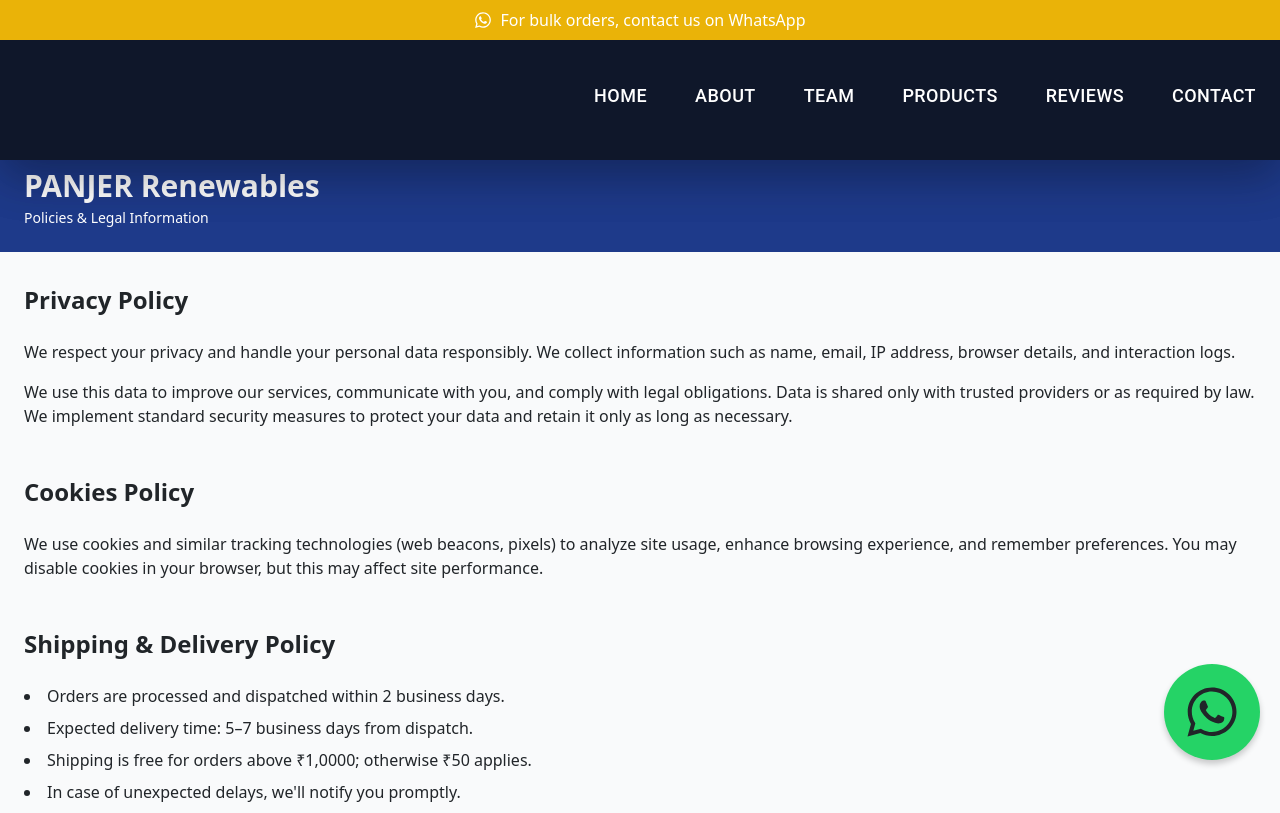
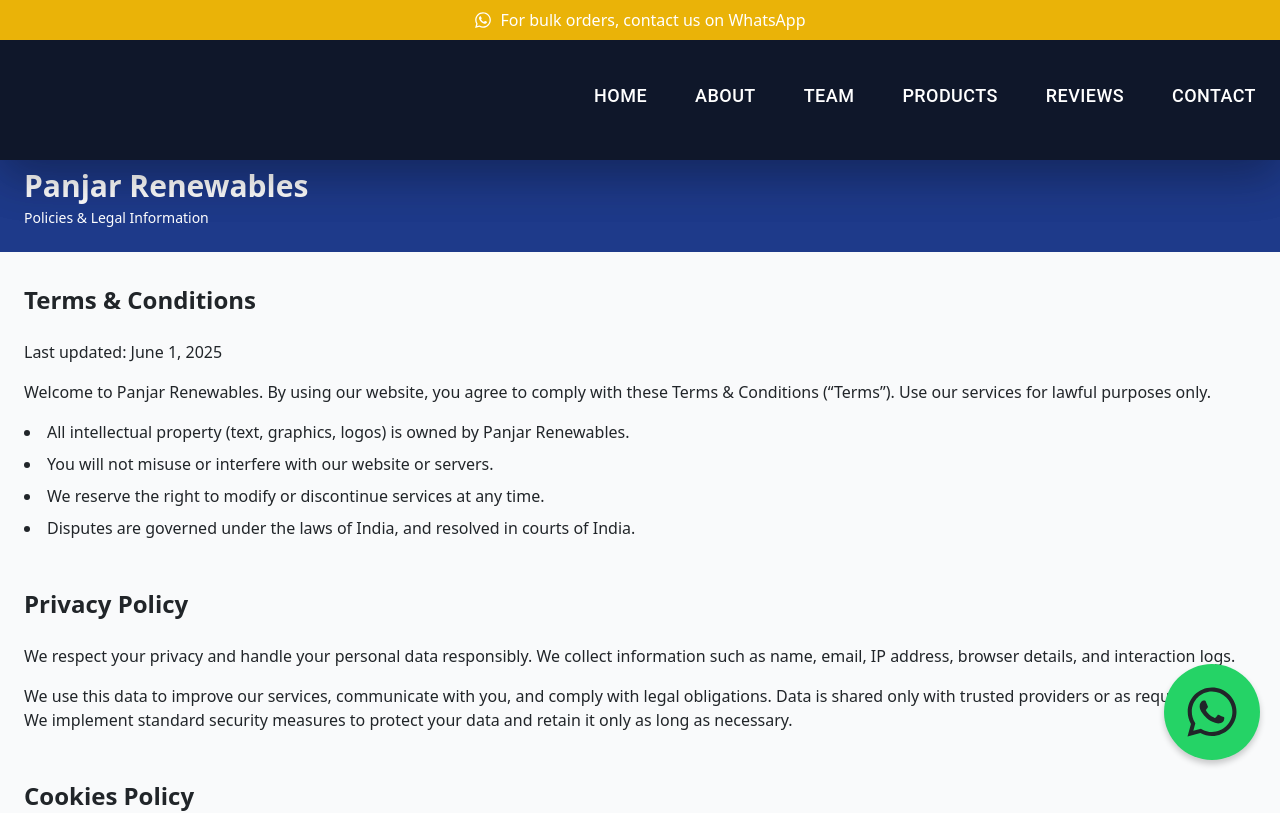
Before and after one commit to abhaymahato30/Panjar-Renewables, a React (Vite) app: page /policy in a window 1280 px wide. Shown: the top 813 px of the page. Built offline with nearby package versions, Linux system fonts and the light colour scheme.

Commit message:
policy updated T&C

```diff
--- a/src/Pages/Policy.jsx
+++ b/src/Pages/Policy.jsx
@@ -4,6 +4,25 @@
 import Footer from '../components/Footer/Footer';
 
 const sections = [
+    {
+    id: 'terms-conditions',
+    title: 'Terms & Conditions',
+    content: (
+      <>
+        <p>Last updated: June 1, 2025</p>
+        <p>
+          Welcome to Panjar Renewables. By using our website, you agree to comply with
+          these Terms & Conditions (“Terms”). Use our services for lawful purposes only.
+        </p>
+        <ul className="list-disc list-inside space-y-2">
+          <li>All intellectual property (text, graphics, logos) is owned by Panjar Renewables.</li>
+          <li>You will not misuse or interfere with our website or servers.</li>
+          <li>We reserve the right to modify or discontinue services at any time.</li>
+          <li>Disputes are governed under the laws of India, and resolved in courts of India.</li>
+        </ul>
+      </>
+    ),
+  },
   {
     id: 'privacy-policy',
     title: 'Privacy Policy',
@@ -117,7 +136,7 @@
     <div className="min-h-screen bg-gray-50 mt-36">
       <header className="bg-blue-900 text-white py-6">
         <div className="container mx-auto px-4">
-          <h1 className="text-3xl font-semibold">PANJER Renewables</h1>
+          <h1 className="text-3xl font-semibold">Panjar Renewables</h1>
           <p className="text-sm mt-1">Policies & Legal Information</p>
         </div>
       </header>
@@ -133,7 +152,7 @@
 
       <footer className="bg-gray-100 text-center py-6">
         <p className="text-sm text-gray-600">
-          © {new Date().getFullYear()} PANJER Renewables. All rights reserved.
+          © {new Date().getFullYear()} Panjar Renewables. All rights reserved.
         </p>
         <nav className="space-x-4 mt-2">
           {sections.map((s) => (
```
